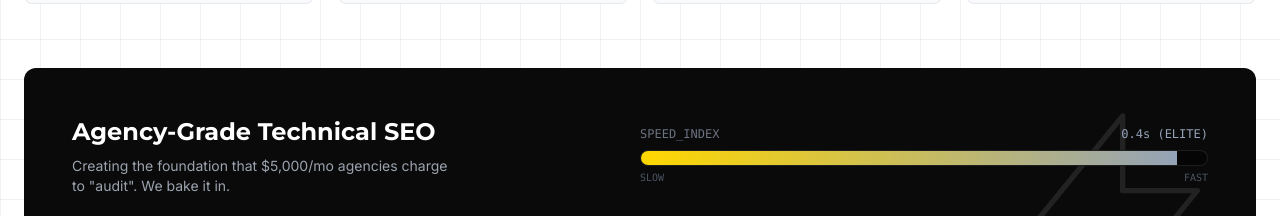
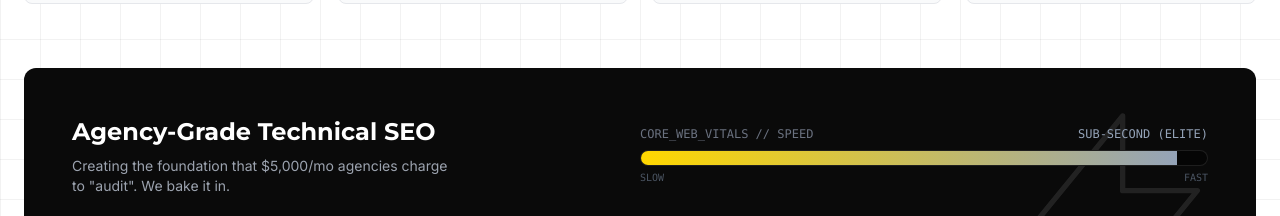
Before and after one commit to ed276/miltonhaines.com, a React (Vite) app: page / in a window 1280 px wide. Shown: the part 7500-7716 px from the top of the page. Built offline with nearby package versions, Linux system fonts and the light colour scheme.

Commit message:
fix(copy): make speed index metric bulletproof

```diff
--- a/src/components/TraditionalSeo.jsx
+++ b/src/components/TraditionalSeo.jsx
@@ -110,8 +110,8 @@ const TraditionalSeo = () => {
                         </div>
                         <div className="w-full md:w-1/2">
                             <div className="flex justify-between text-xs font-mono text-gray-500 mb-2">
-                                <span>SPEED_INDEX</span>
-                                <span className="text-terminal-green">0.4s (ELITE)</span>
+                                <span>CORE_WEB_VITALS // SPEED</span>
+                                <span className="text-terminal-green">SUB-SECOND (ELITE)</span>
                             </div>
                             <div className="w-full h-4 bg-void rounded-full overflow-hidden border border-white/10">
                                 <div ref={meterRef} className="h-full bg-gradient-to-r from-primary-gold to-terminal-green w-[95%]"></div>
```
